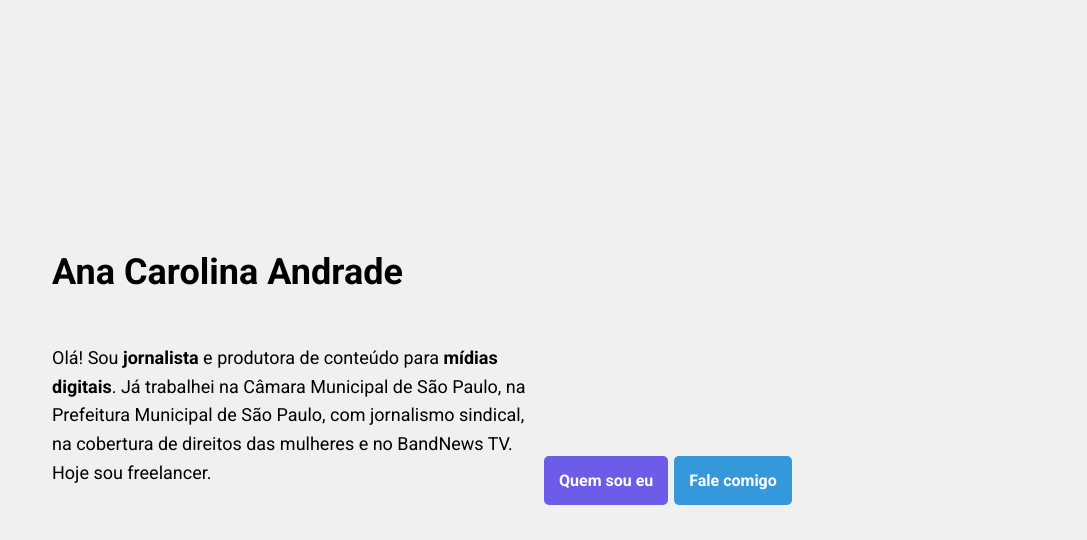
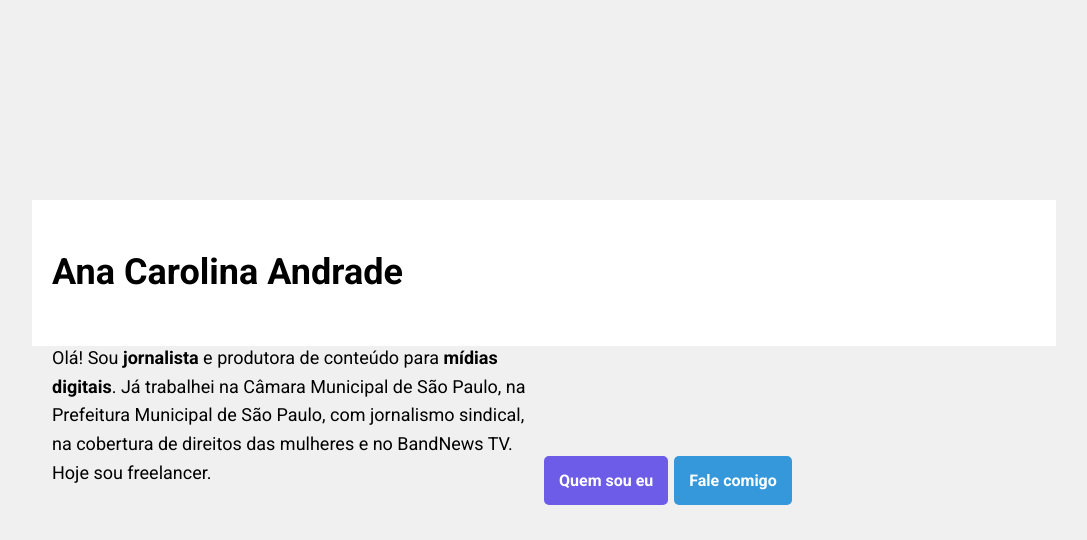
Before and after one commit to carol00andrade/portfoliosite, a Flask app: page / in a window 1280 px wide. Shown: the part 139-679 px from the top of the page, without its empty margins (96-1183 px from the left). Run offline with Flask 3, Linux system fonts and the light colour scheme.

Commit message:
Update portfolio.html

```diff
--- a/templates/portfolio.html
+++ b/templates/portfolio.html
@@ -50,6 +50,7 @@
                 margin-top: 7cm;
                 text-align: left;
                 margin-bottom: 3cm;
+                background-color: #FFFFFF
             }
             .content h1 {
                 font-size: 36px;
```
